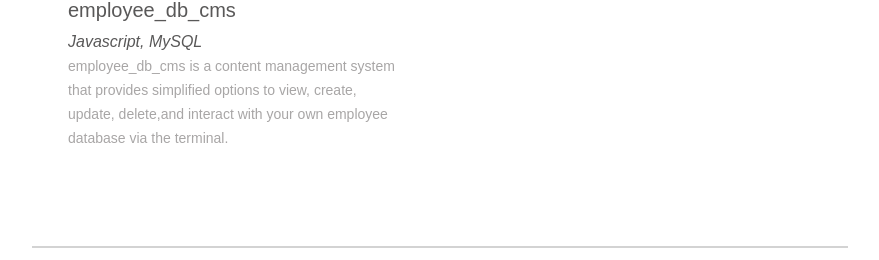
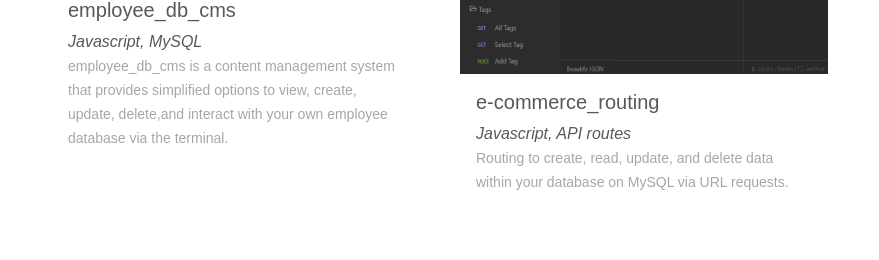
Before and after one commit to Robdom87/PortfolioPrev, a React (Create React App) app: page / in a window 1280 px wide. Shown: the part 1293-1553 px from the top of the page, without its empty margins (392-1271 px from the left). Built offline with nearby package versions, Linux system fonts and the light colour scheme.

Commit message:
add additional project: ecommerce routing

```diff
--- a/src/components/projectCont.js
+++ b/src/components/projectCont.js
@@ -39,6 +39,7 @@ class ProjectCont extends React.Component {
                     {this.printProject(projectList, 0)}
                     {this.printProject(projectList, 1)}
                     {this.printProject(projectList, 2)}
+                    {this.printProject(projectList, 3)}
                 </Row>
             </section>
 
--- a/src/components/projectList.js
+++ b/src/components/projectList.js
@@ -1,6 +1,7 @@
 import fitCal from '../images/fitCal.jpeg'
 import portfolio from '../images/portfolio.png'
 import employee_db_cms from '../images/employee_db_cms.png'
+import ecommerce from '../images/ecommerce.png'
 
 let projectList = [
     {
@@ -26,6 +27,14 @@ let projectList = [
         title: "employee_db_cms",
         tech: "Javascript, MySQL",
         description: "employee_db_cms is a content management system that provides simplified options to view, create, update, delete,and interact with your own employee database via the terminal."
+    },
+    {
+        href: "https://github.com/Robdom87/e-commerce_routing",
+        src: ecommerce,
+        alt: "Insomnia page containing e-commerce routes.",
+        title: "e-commerce_routing",
+        tech: "Javascript, API routes",
+        description: "Routing to create, read, update, and delete data within your database on MySQL via URL requests."
     }
 ];
 
```
Also changed, not shown: src/images/ecommerce.png (added).
